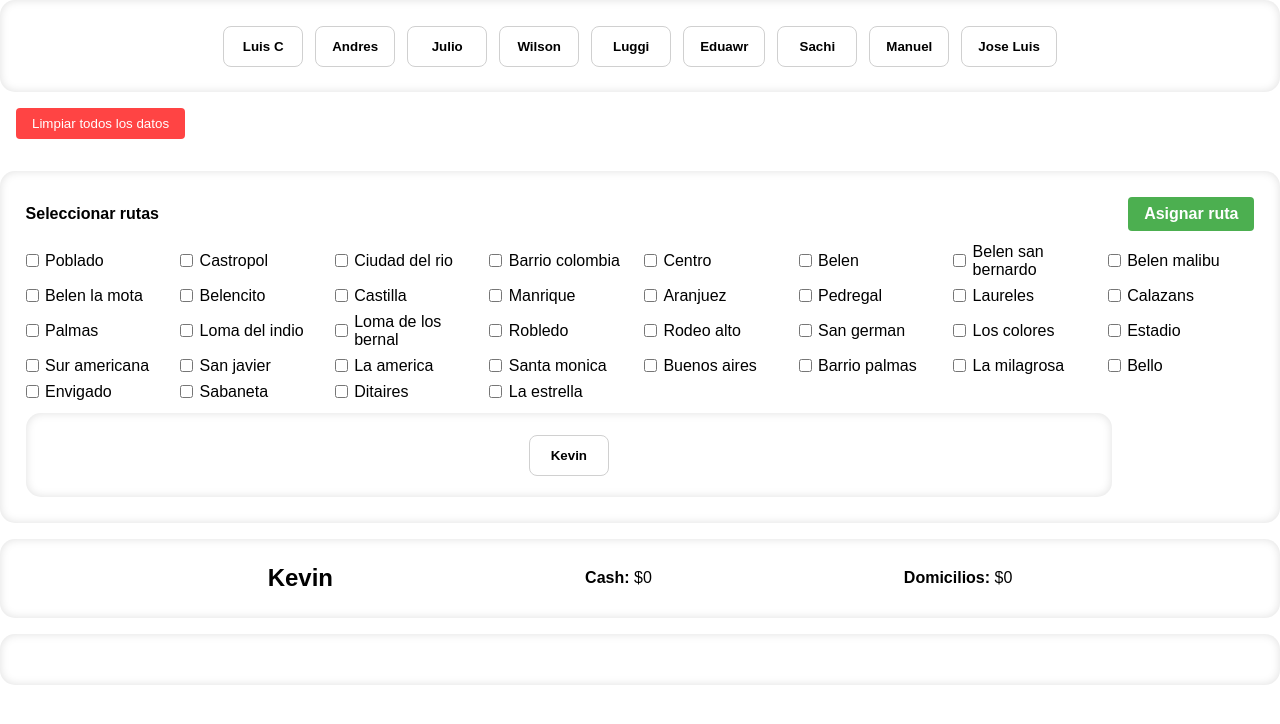
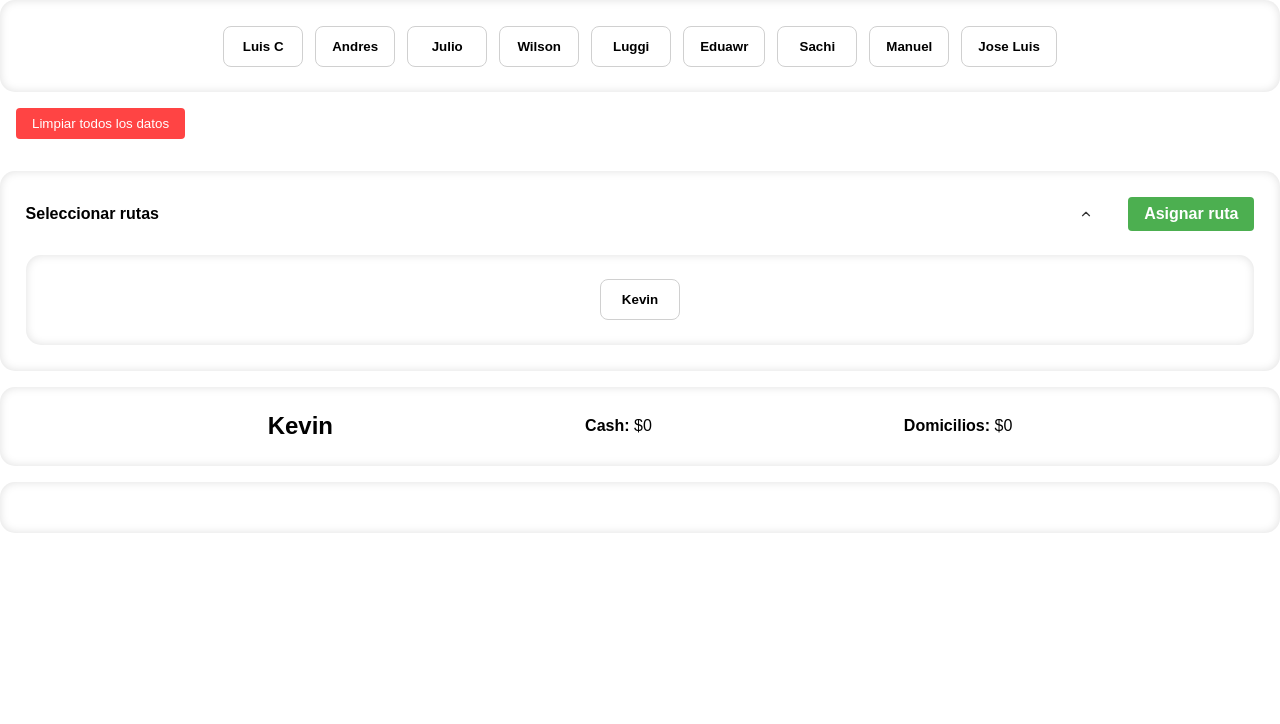
Before and after one commit to joseluiscodesk8/capture, a Next.js app: page /enrutamiento in a window 1280 px wide. Both pictures are taken after a click on the button "Kevin". Shown: the top 724 px of the page. Built offline with nearby package versions, Linux system fonts and the light colour scheme.

Commit message:
(styles): fixing grip deal again

```diff
--- a/src/app/enrutamiento/components/Rutas.tsx
+++ b/src/app/enrutamiento/components/Rutas.tsx
@@ -9,8 +9,6 @@ import {
   deleteImage,
   compressImage,
 } from "../lib/imageStorage";
-
-
 
 interface DeliveryMan {
   name: string;
@@ -78,6 +76,8 @@ const RUTAS_PREDETERMINADAS = [
   "envigado",
   "sabaneta",
   "ditaires",
+  "guayaval",
+  "itagui",
   "la estrella"
 ];
 
@@ -143,7 +143,6 @@ export default function Rutas() {
     // eslint-disable-next-line react-hooks/exhaustive-deps
   }, []);
 
-
   const [activeDeliveryMan, setActiveDeliveryMan] = useState<string | null>(() => {
     // Restaurar el repartidor activo si existe
     if (typeof window !== "undefined") {
@@ -155,6 +154,9 @@ export default function Rutas() {
 
   const [activeTaskId, setActiveTaskId] = useState<number | null>(null);
   const [selectedRoutes, setSelectedRoutes] = useState<string[]>([]);
+
+  // Estado para mostrar/ocultar las rutas
+  const [showRoutes, setShowRoutes] = useState<boolean>(false);
 
   const fileInputRef = useRef<HTMLInputElement | null>(null);
   const taskIdRef = useRef<number>(0);
@@ -178,14 +180,13 @@ export default function Rutas() {
     }
   };
 
-  // Actualizar localStorage cuando cambie route
+  // Actualizar localStorage cuando cambie route o activeDeliveryMan
   useEffect(() => {
     saveToLocalStorage(route, activeDeliveryMan);
   }, [route, activeDeliveryMan]);
 
   const longPressTimer = useRef<NodeJS.Timeout | null>(null);
   const [imageToDelete, setImageToDelete] = useState<number | null>(null);
-
 
   const handleSelectDeliveryMan = (man: DeliveryMan) => {
     if (!route.some((r) => r.name === man.name)) {
@@ -236,7 +237,6 @@ export default function Rutas() {
     setTimeout(() => fileInputRef.current?.click(), 0);
   };
 
-
   const handleAddMoreImages = (taskId: number) => {
     setActiveTaskId(taskId);
     setTimeout(() => fileInputRef.current?.click(), 0);
@@ -277,7 +277,6 @@ export default function Rutas() {
     );
   };
 
-
   const removeImage = async (
     taskId: number,
     imageId: number,
@@ -303,7 +302,6 @@ export default function Rutas() {
       )
     );
   };
-
 
   const setImageStatus = (
     taskId: number,
@@ -495,7 +493,6 @@ export default function Rutas() {
     return totalEfectivo - totalDomicilios;
   };
 
-
   const activeMan = route.find((m) => m.name === activeDeliveryMan);
   const activeTask = activeMan?.tasks.find((t) => t.id === activeTaskId);
 
@@ -539,12 +536,24 @@ export default function Rutas() {
         </button>
       )}
 
-
-
       {activeMan && (
         <>
           <section className={styles.routeSection}>
             <h4 className={styles.title}>Seleccionar rutas</h4>
+
+            {/* botón icono entre h4 y Asignar ruta (en la misma fila superior) */}
+            <button
+              type="button"
+              className={`${styles.toggleIcon} ${showRoutes ? styles.open : ""}`}
+              aria-expanded={showRoutes}
+              aria-controls="routes-container"
+              aria-label={showRoutes ? "Ocultar rutas" : "Mostrar rutas"}
+              onClick={() => setShowRoutes((s) => !s)}
+            >
+              <svg width="14" height="14" viewBox="0 0 24 24" fill="none" aria-hidden>
+                <path d="M6 15l6-6 6 6" stroke="currentColor" strokeWidth="2" strokeLinecap="round" strokeLinejoin="round"/>
+              </svg>
+            </button>
 
             <button
               onClick={() => handleAddTask(activeMan.name)}
@@ -553,7 +562,12 @@ export default function Rutas() {
               Asignar ruta
             </button>
 
-  <div className={styles.routesContainer}>
+            {/* fila 2: el contenedor de rutas ocupa todas las columnas */}
+            <div
+              id="routes-container"
+              className={`${styles.routesContainer} ${showRoutes ? styles.expanded : styles.collapsed}`}
+              aria-hidden={!showRoutes}
+            >
               {RUTAS_PREDETERMINADAS.map((ruta) => (
                 <label key={ruta} className={styles.routeItem}>
                   <input
@@ -566,7 +580,8 @@ export default function Rutas() {
               ))}
             </div>
 
-<section>
+            {/* fila 3: sección con la lista de repartidores (debajo del div) */}
+            <section className={styles.deliveryListSection}>
               <ul className={styles.deliveryManList}>
                 {route.map((man) => (
                   <li key={man.name}>
@@ -577,10 +592,7 @@ export default function Rutas() {
                 ))}
               </ul>
             </section>
-
           </section>
-
-
 
           <section>
             <h2>{activeMan.name}</h2>
@@ -599,8 +611,8 @@ export default function Rutas() {
                 {calcularLiquidacion(activeMan.name)}
               </p>
             )}
+          </section>
 
-          </section>
           <section className={styles.taskList}>
             <ul>
               {activeMan.tasks.map((task) => (
@@ -761,7 +773,6 @@ export default function Rutas() {
           </div>
         </section>
       )}
-
     </>
   );
 }
--- a/src/app/enrutamiento/styles/index.module.scss
+++ b/src/app/enrutamiento/styles/index.module.scss
@@ -126,12 +126,15 @@
 
 .routeSection {
   display: grid;
-  grid-template-columns: 1fr auto;
-  grid-template-rows: auto auto;
+  /* fila superior: h4 | toggle icon | Asignar ruta
+     fila 2: routes container (ocupa las 3 columnas)
+     fila 3: delivery list (ocupa las 3 columnas, debajo)
+  */
+  grid-template-columns: 1fr 40px auto;
+  grid-template-rows: auto auto auto;
   gap: 0.75rem 1rem;
   margin: 1rem 0;
 
-  /* Fila 1 */
   .title {
     grid-column: 1 / 2;
     grid-row: 1;
@@ -139,18 +142,52 @@
     align-self: center;
   }
 
+  /* pequeño icono entre title y Asignar ruta (misma fila 1, columna 2) */
+  .toggleIcon {
+    grid-column: 2 / 3;
+    grid-row: 1;
+    align-self: center;
+    display: inline-flex;
+    align-items: center;
+    justify-content: center;
+    width: 28px;
+    height: 28px;
+    padding: 0;
+    border-radius: 6px;
+    border: 1px solid transparent;
+    background: transparent;
+    color: #333;
+    cursor: pointer;
+    transition: color 150ms ease, transform 150ms ease;
+  }
+
+  .toggleIcon.open svg {
+    transform: rotate(180deg);
+    transition: transform 200ms ease;
+  }
+
+  .toggleIcon:focus {
+    outline: none;
+    box-shadow: 0 0 0 3px rgba(21,156,228,0.18);
+    border-color: rgba(21,156,228,0.4);
+  }
+
+  /* Asignar ruta en la fila 1, columna 3 */
   .addButton {
-    grid-column: 2 / 3;
+    grid-column: 3 / 4;
     grid-row: 1;
     align-self: center;
     margin: 0;
   }
 
-  /* Fila 2 */
+  /* fila 2: el contenedor de rutas ocupa las 3 columnas */
   .routesContainer {
-    grid-column: 1 / -1;
+    grid-column: 1 / -1; /* ocupa todas las columnas */
     grid-row: 2;
-
+    overflow: hidden;
+    max-height: 0;
+    opacity: 0;
+    transition: max-height 300ms cubic-bezier(.2,.9,.2,1), opacity 200ms ease;
     display: grid;
     grid-template-columns: repeat(auto-fill, minmax(140px, 1fr));
     gap: 0.5rem;
@@ -167,7 +204,26 @@
     }
   }
 
+  .routesContainer.expanded {
+    max-height: 720px; /* ajusta según contenido */
+    opacity: 1;
+    transition: max-height 350ms cubic-bezier(.2,.9,.2,1), opacity 250ms ease;
+  }
 
+  /* fila 3: sección con la lista de repartidores, debajo del div */
+  .deliveryListSection {
+    grid-column: 1 / -1; /* ocupa todas las columnas, debajo del routesContainer */
+    grid-row: 3;
+    align-self: start;
+
+    .deliveryManList {
+      margin: 0;
+      padding: 0;
+      list-style: none;
+    }
+  }
+
+  /* resto de estilos existentes (opcionalmente desplázalos aquí) */
 }
 
 .taskSection {
```
Lines whose indentation alone changed are shown as unchanged.
